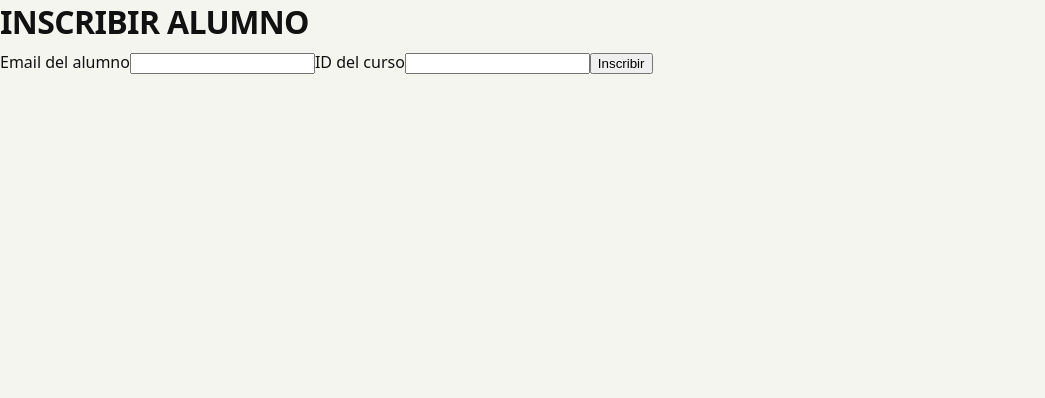
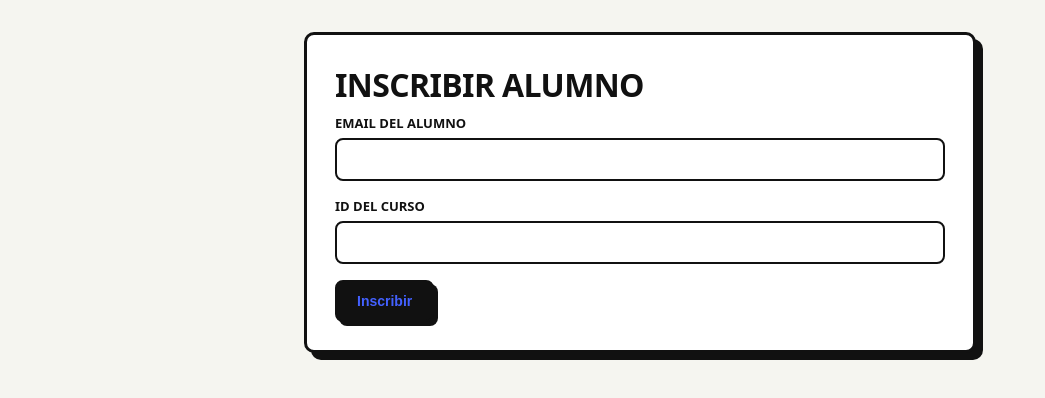
Before and after one commit to Guzzlightyear20/lms_app, a Next.js app: page /panel/inscribir in a window 1280 px wide. Shown: the top 398 px of the page, without its empty margins (0-1045 px from the left). Built offline with nearby package versions, Linux system fonts and the light colour scheme; no server answers.

Commit message:
feat: restyle cuenta, panel/inscribir, and panel/integrar as app pages

```diff
--- a/src/app/panel/inscribir/page.tsx
+++ b/src/app/panel/inscribir/page.tsx
@@ -27,22 +27,45 @@ export default function InscribirPage() {
   }
 
   return (
-    <main>
+    <div className="page-app">
+      <div className="page-app-content">
+        <div className="card">
           <h1>Inscribir alumno</h1>
           <form onSubmit={handleSubmit}>
-        <label>
-          Email del alumno
-          <input type="email" value={email} onChange={(e) => setEmail(e.target.value)} required />
+            <label className="field">
+              <span className="field-label">Email del alumno</span>
+              <input
+                className="input"
+                type="email"
+                value={email}
+                onChange={(e) => setEmail(e.target.value)}
+                required
+              />
             </label>
-        <label>
-          ID del curso
-          <input type="text" value={courseId} onChange={(e) => setCourseId(e.target.value)} required />
+            <label className="field">
+              <span className="field-label">ID del curso</span>
+              <input
+                className="input"
+                type="text"
+                value={courseId}
+                onChange={(e) => setCourseId(e.target.value)}
+                required
+              />
             </label>
-        <button type="submit" disabled={status === 'submitting'}>
+            <button type="submit" className="btn btn-primary" disabled={status === 'submitting'}>
               {status === 'submitting' ? 'Inscribiendo...' : 'Inscribir'}
             </button>
           </form>
-      {message && <p role="status">{message}</p>}
-    </main>
+          {message && (
+            <p
+              className={`alert ${status === 'error' ? 'alert-error' : 'alert-info'}`}
+              role="status"
+            >
+              {message}
+            </p>
+          )}
+        </div>
+      </div>
+    </div>
   );
 }
```
Also changed, not shown: src/app/cuenta/page.tsx (+21 -9 lines), src/app/panel/integrar/page.tsx (+17 -5 lines). Lines whose indentation alone changed are shown as unchanged.
